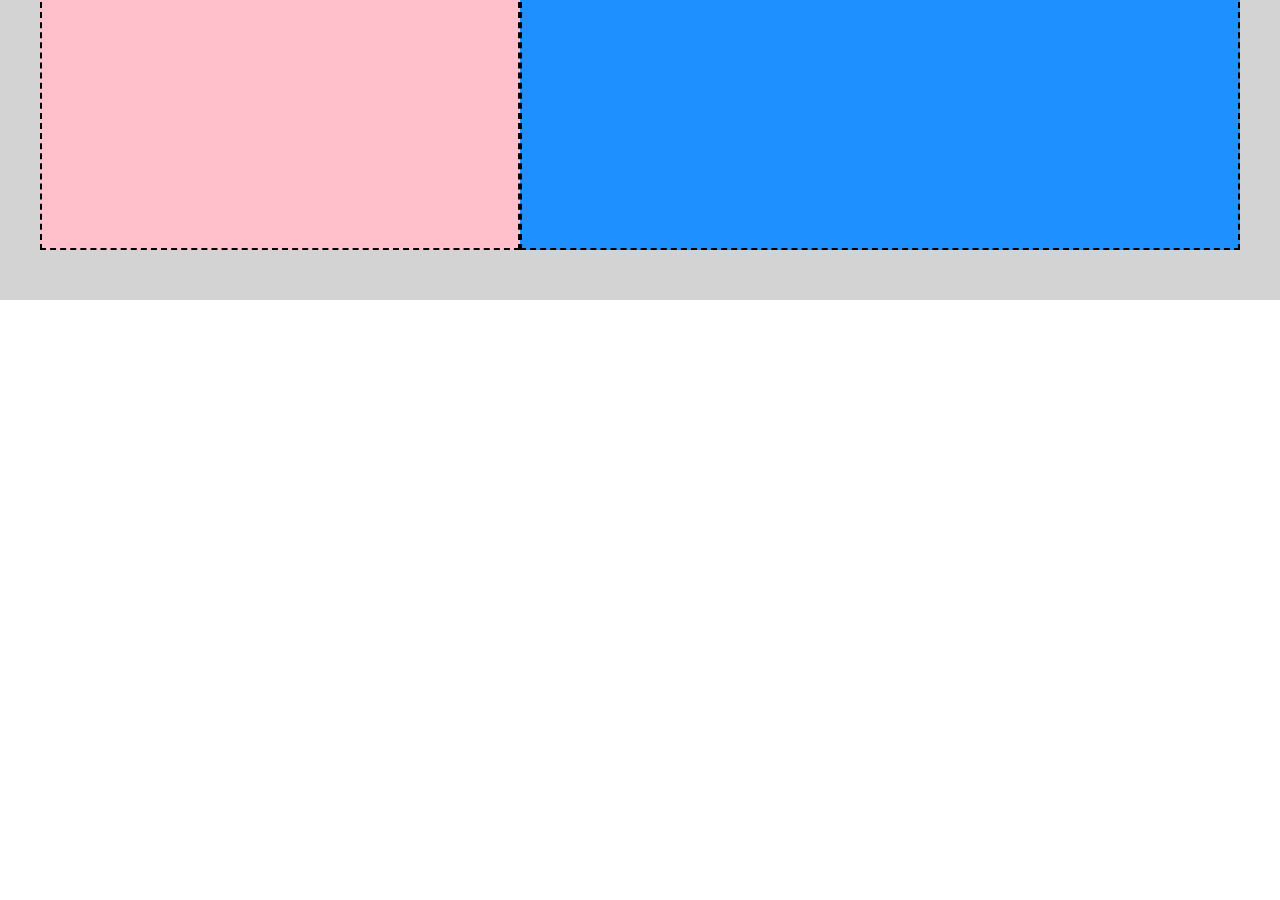
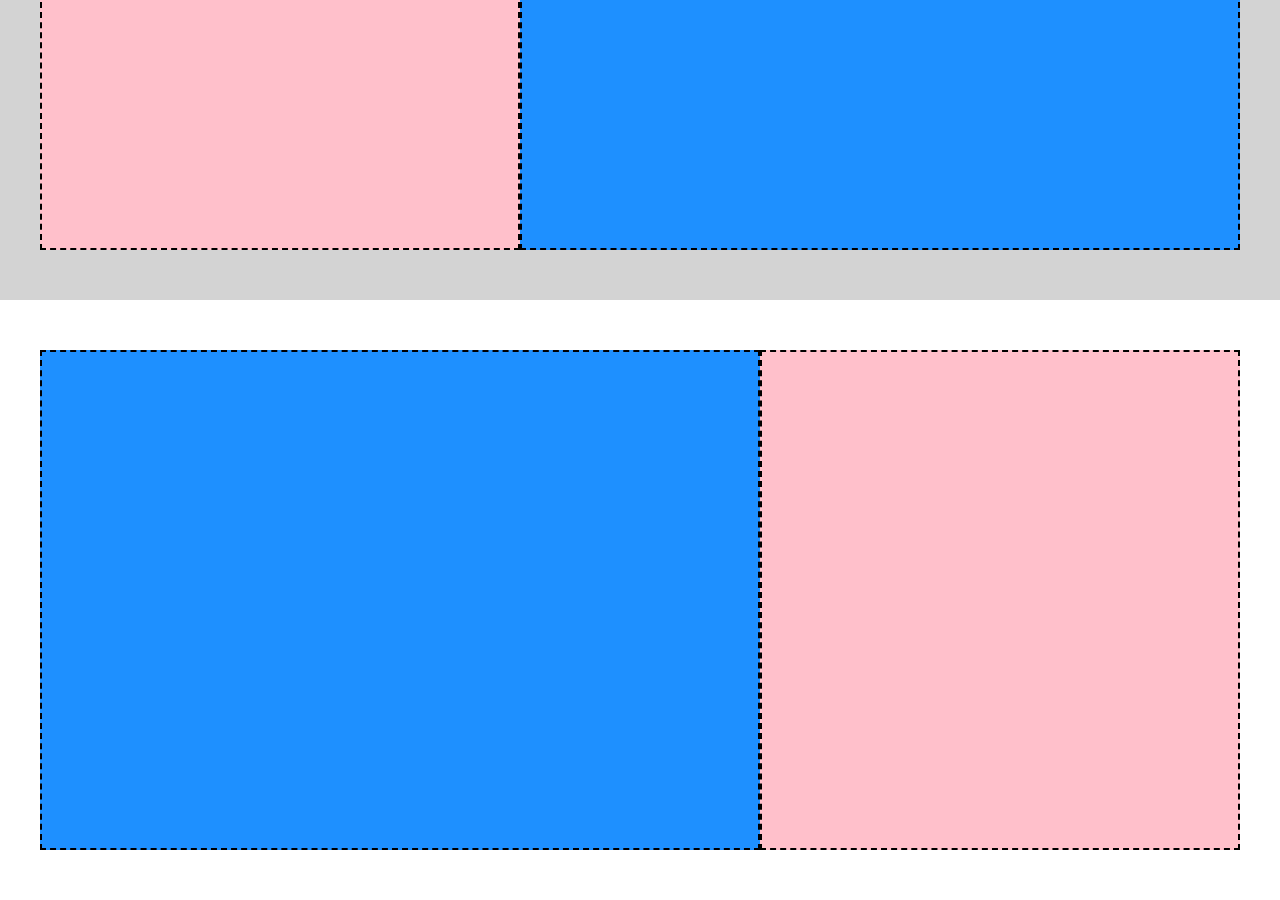
Before and after one commit to Chiaravalle04/htmlcss-struttura-discord, a plain HTML site: page index.html in a window 1280 px wide. Shown: the part 1470-2370 px from the top of the page. Before the commit the page ends 1770 px from the top, so only its background shows below. Drawn offline with Linux system fonts and the light colour scheme.

Commit message:
add main (fourth-section + debug)

```diff
--- a/css/style.css
+++ b/css/style.css
@@ -105,6 +105,13 @@ header {
     align-items: center;
 }
 
+/*  FOURTH SECTION */
+.fourth-section {
+    min-height: 600px;
+    display: flex;
+    align-items: center;
+}
+
 
 
 
@@ -168,3 +175,8 @@ header {
 .debug .third-section {
     background-color: #d3d3d3;
 }
+
+/* FOURTH SECTION */
+.debug .fourth-section {
+    background-color: #ffffff;
+}
--- a/index.html
+++ b/index.html
@@ -93,9 +93,20 @@
 
             </section>
 
-            <section>
+            <!-- FOURTH SECTION -->
+            <section class="fourth-section">
 
+                <div class="second-container container">
 
+                    <div class="big-container">
+
+                    </div>
+
+                    <div class="small-container">
+
+                    </div>
+
+                </div>
 
             </section>
 
```
